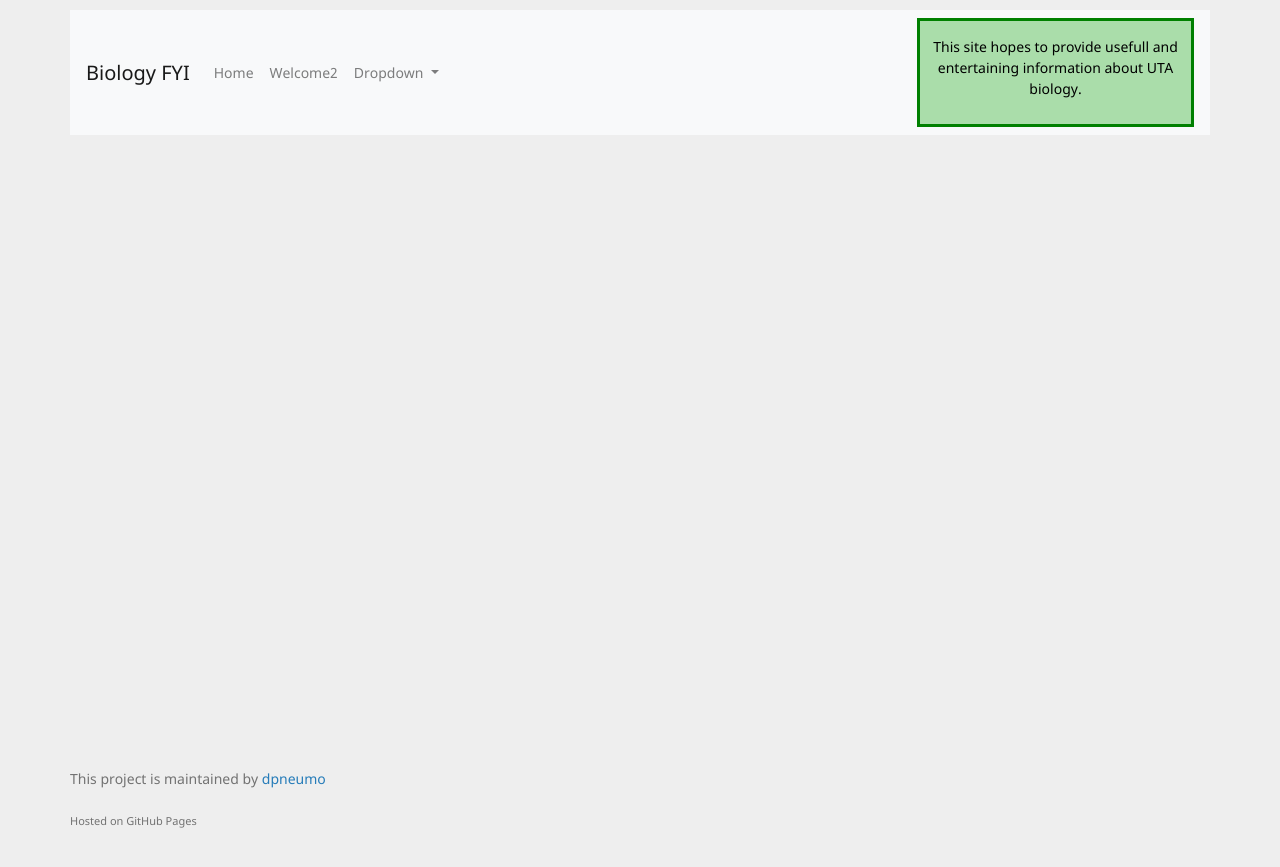
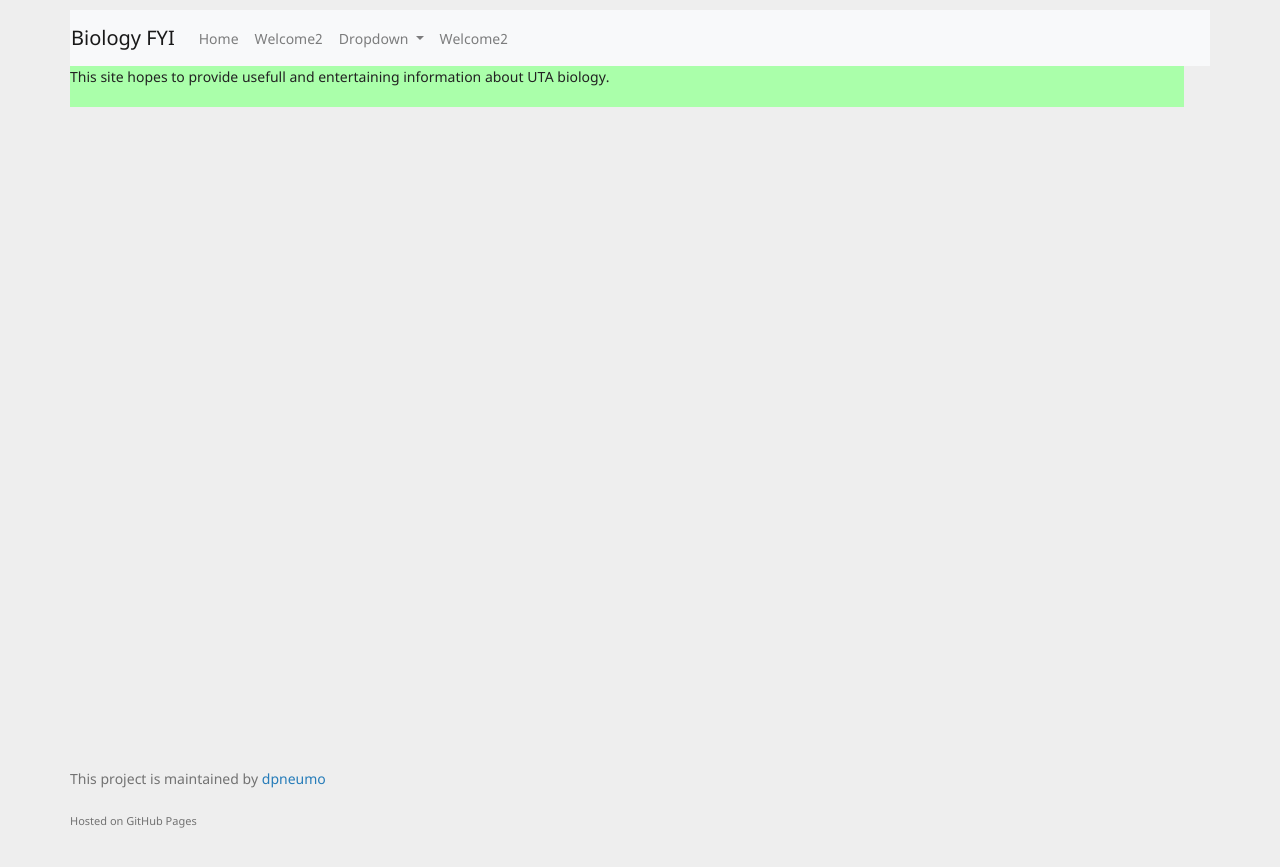
Before and after one commit to dpneumo/biology, a Jekyll site: the page built from index.md, in a window 1280 px wide. Shown: the top 867 px of the page. Built offline with Jekyll 4.4.1, drawn with Linux system fonts in a browser that asks for light colours; nearby versions of some CDN libraries.

Commit message:
Slight appearance tweeks

```diff
--- a/_includes/navbar.html
+++ b/_includes/navbar.html
@@ -1,11 +1,12 @@
 <nav class="navbar navbar-expand-lg navbar-light bg-light">
+<div class="row">
   <a class="navbar-brand" href="{{ site.baseurl | relative }}">Biology FYI</a>
   <button class="navbar-toggler" type="button" data-toggle="collapse" data-target="#navbarSupportedContent" aria-controls="navbarSupportedContent" aria-expanded="false" aria-label="Toggle navigation">
     <span class="navbar-toggler-icon"></span>
   </button>
 
   <div class="collapse navbar-collapse" id="navbarSupportedContent">
-    <ul class="navbar-nav mr-auto">
+    <ul class="navbar-nav ml-auto">
       <li class="nav-item">
         <a class="nav-link" href="{{ site.baseurl | relative }}/home">Home</a>
       </li>
@@ -22,9 +23,10 @@
           <a class="dropdown-item" href="{{ site.baseurl | relative }}/page3">Page 3</a>
         </div>
       </li>
+      <li class="nav-item">
+        <a class="nav-link" href="{{ site.baseurl | relative }}/welcome3">Welcome2</a>
+      </li>
     </ul>
   </div>
-  <div class="description center">
-    <p>{{ site.description | default: site.github.project_tagline }}</p>
-  </div>
+</div>
 </nav>
--- a/_layouts/default.html
+++ b/_layouts/default.html
@@ -5,6 +5,9 @@
     <div class="container">
       <div class="row">
       {% include navbar.html %}
+      </div>
+      <div class="row">
+      {% include header.html %}
       {% include content.html %}
       {% include footer.html %}
       </div>
--- a/assets/css/style.scss
+++ b/assets/css/style.scss
@@ -9,9 +9,9 @@ body {
 }
 
 header {
-  width: 91%;
-  padding-top: 54px;
-  background-color: #f44;
+  width: 87%;
+  margin-right: 120px;
+  background-color: #afa;
   color: #222;
 }
 
```
